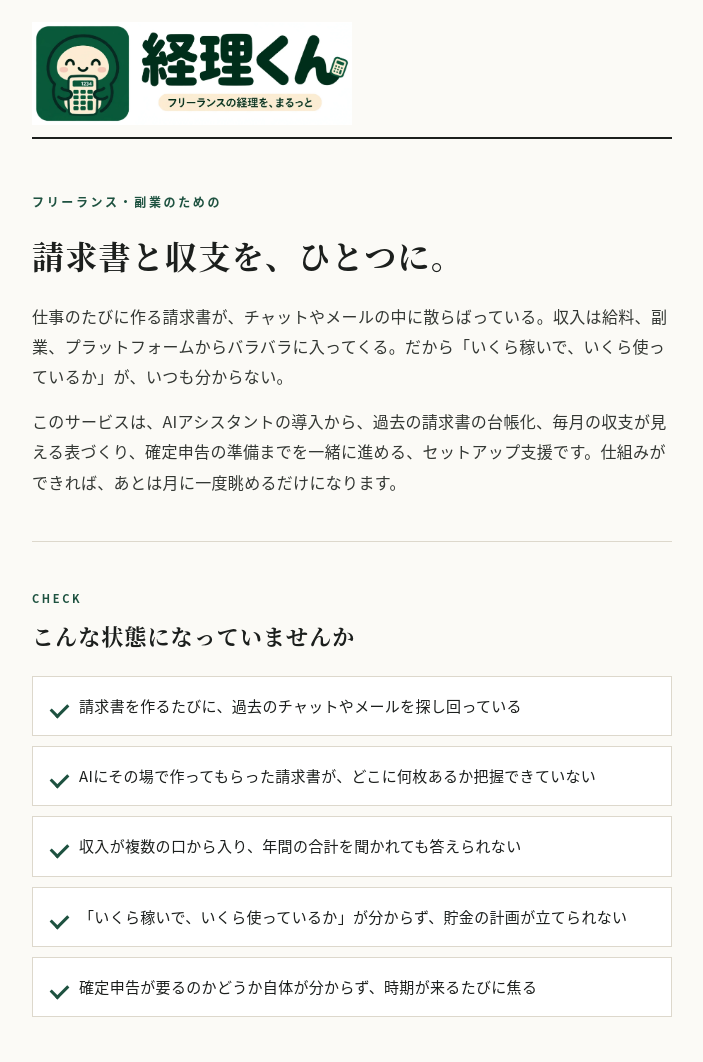
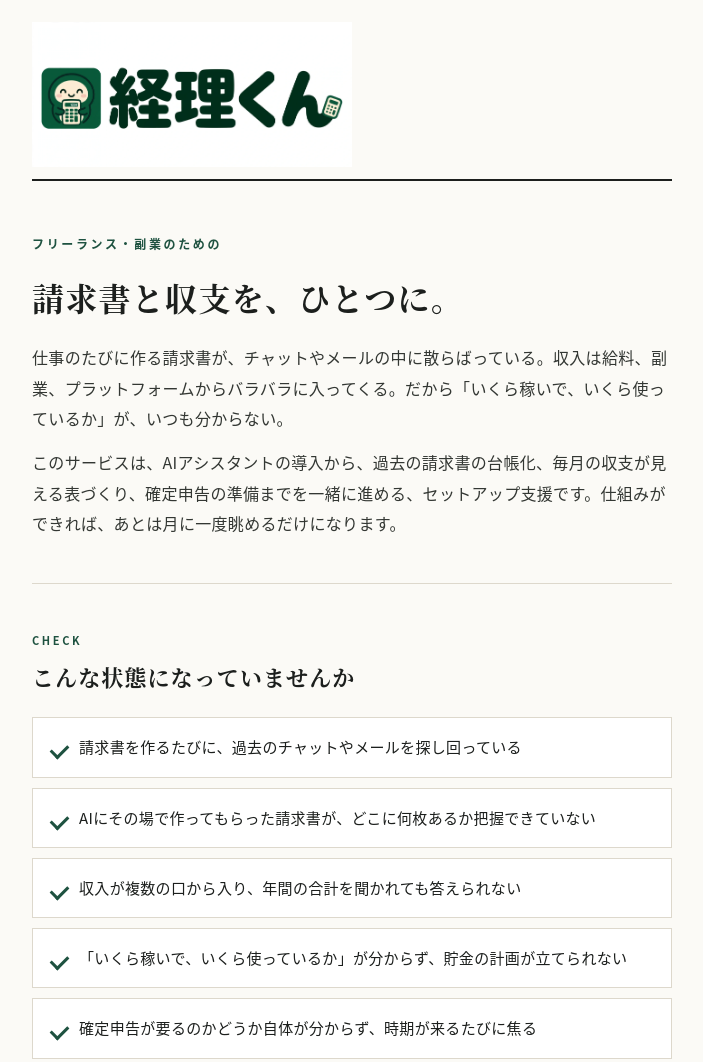
Before and after one commit to Yukitchy/money-setup-lp, a plain HTML site: page index.html in a window 1280 px wide. Shown: the top 1062 px of the page, without its empty margins (288-991 px from the left). Drawn offline with Linux system fonts and the light colour scheme.

Commit message:
Logo: no-tagline aligned lockup

```diff
--- a/index.html
+++ b/index.html
@@ -9,7 +9,7 @@
 <meta property="og:title" content="経理くん｜請求書と収支を、ひとつに">
 <meta property="og:description" content="経理くんは、フリーランス・副業の請求書と収支を、AIと一緒に一か所へ。導入支援、請求書の台帳化、月次収支ビュー、確定申告の準備まで。">
 <meta property="og:url" content="https://yukitchy.github.io/money-setup-lp/">
-<meta property="og:image" content="https://yukitchy.github.io/money-setup-lp/logo-lockup.webp">
+<meta property="og:image" content="https://yukitchy.github.io/money-setup-lp/logo-lockup2.webp">
 <link rel="icon" type="image/png" href="favicon.png">
 <style>
   :root{
@@ -93,7 +93,7 @@
 
 <header>
   <div class="brand">
-    <img class="logo-lockup" src="logo-lockup.webp" alt="経理くん｜フリーランスの経理を、まるっと" width="1811" height="585">
+    <img class="logo-lockup" src="logo-lockup2.webp" alt="経理くん｜フリーランスの経理を、まるっと" width="1811" height="585">
   </div>
 </header>
 
```
Also changed, not shown: logo-lockup2.webp (added).
